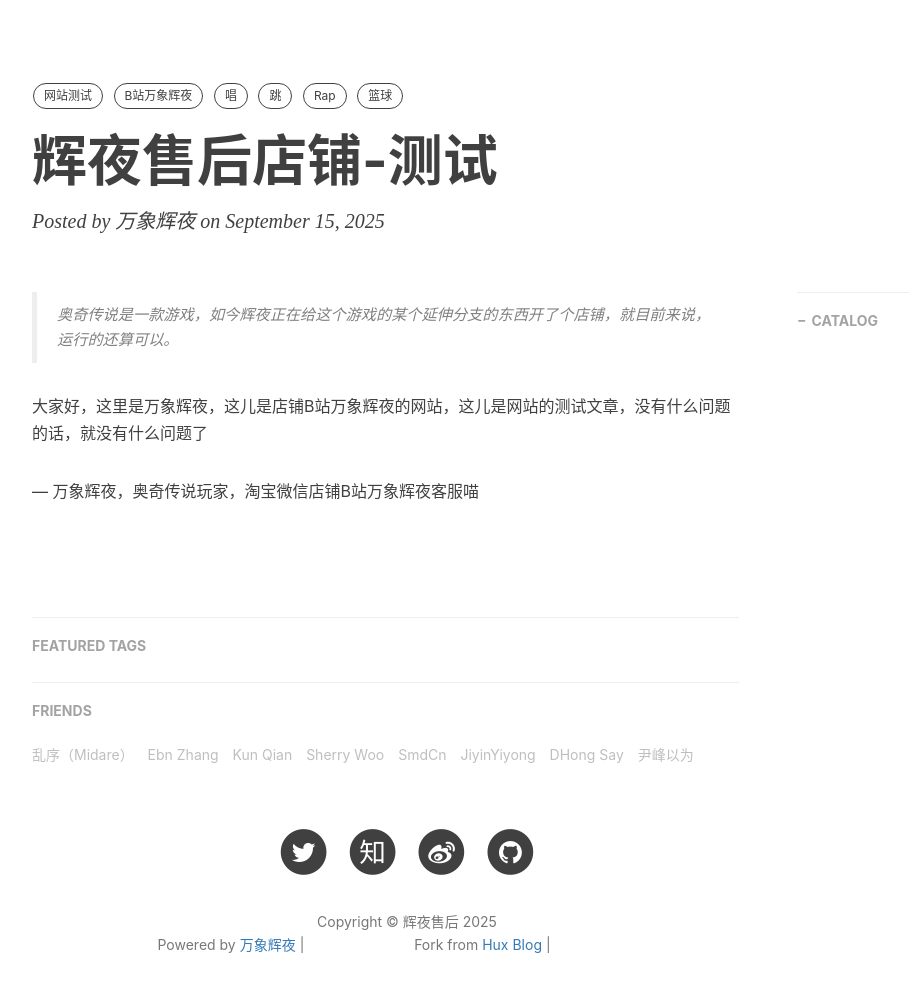
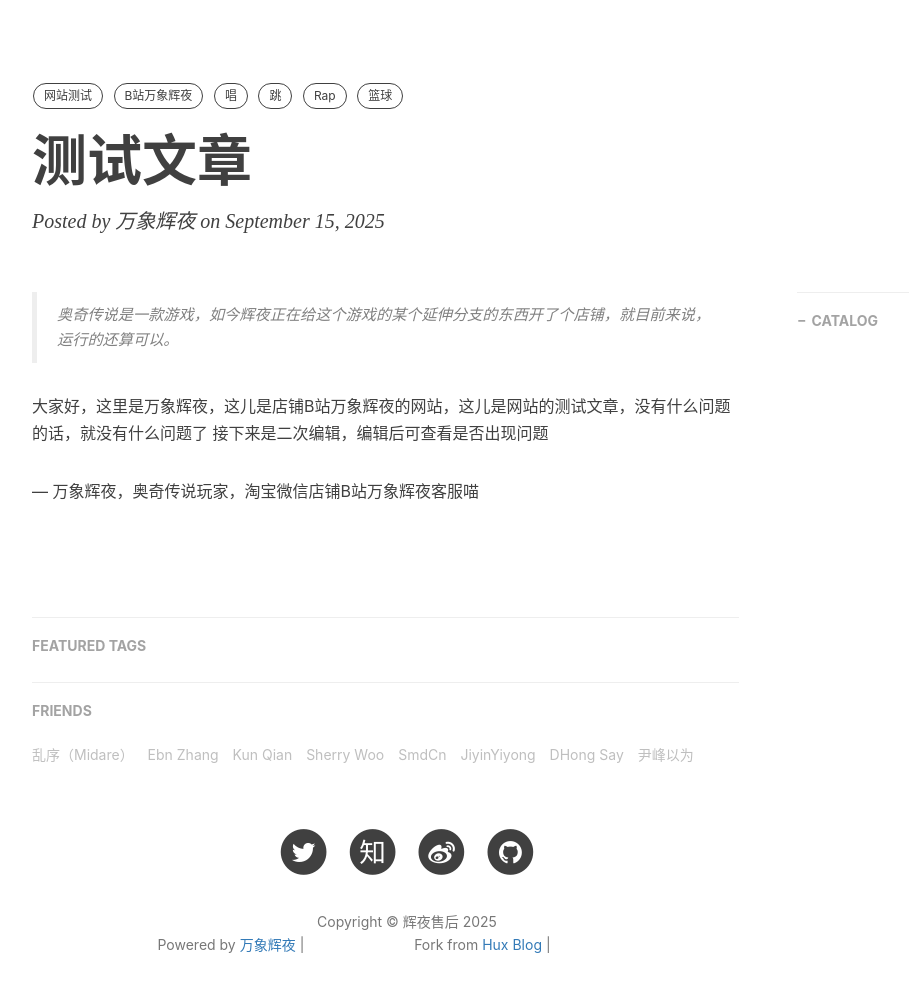
Before and after one commit to AQLagendShopinWXHY/AQLagendShopinWXHY.github.io, a Jekyll site: the page built from _posts/2025-09-15-test-wxhybilibili-shopabout.md, in a window 1280 px wide, cut to the strip 104-1153 px from the top of the page. Shown: the top 992 px of the strip, without its empty margins (233-1142 px from the left). Built offline with Jekyll 4.4.1, drawn with Linux system fonts in a browser that asks for light colours; nearby versions of some CDN libraries; comment, search, counter and statistics services are not loaded; grey boxes are pictures that could not be loaded.

Commit message:
testtotestv2

```diff
--- a/_posts/2025-09-15-test-wxhybilibili-shopabout.md
+++ b/_posts/2025-09-15-test-wxhybilibili-shopabout.md
@@ -1,6 +1,6 @@
 ---
 layout:       post
-title:        "辉夜售后店铺-测试"
+title:        "测试文章"
 author:       "万象辉夜"
 header-style: text
 catalog:      true
@@ -16,5 +16,6 @@
 > 奥奇传说是一款游戏，如今辉夜正在给这个游戏的某个延伸分支的东西开了个店铺，就目前来说，运行的还算可以。
 
 大家好，这里是万象辉夜，这儿是店铺B站万象辉夜的网站，这儿是网站的测试文章，没有什么问题的话，就没有什么问题了
+接下来是二次编辑，编辑后可查看是否出现问题
 
 — 万象辉夜，奥奇传说玩家，淘宝微信店铺B站万象辉夜客服喵
```
